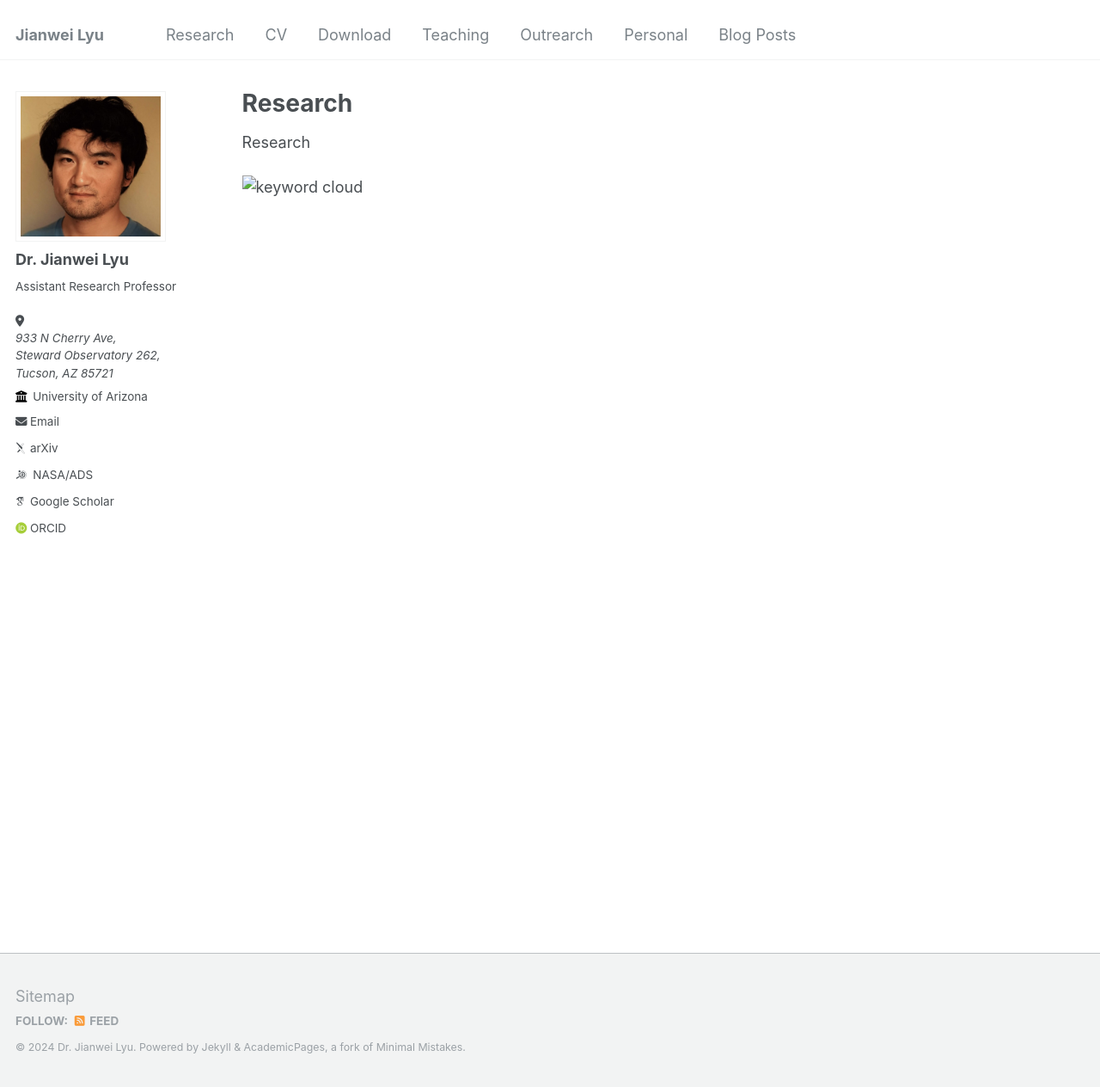
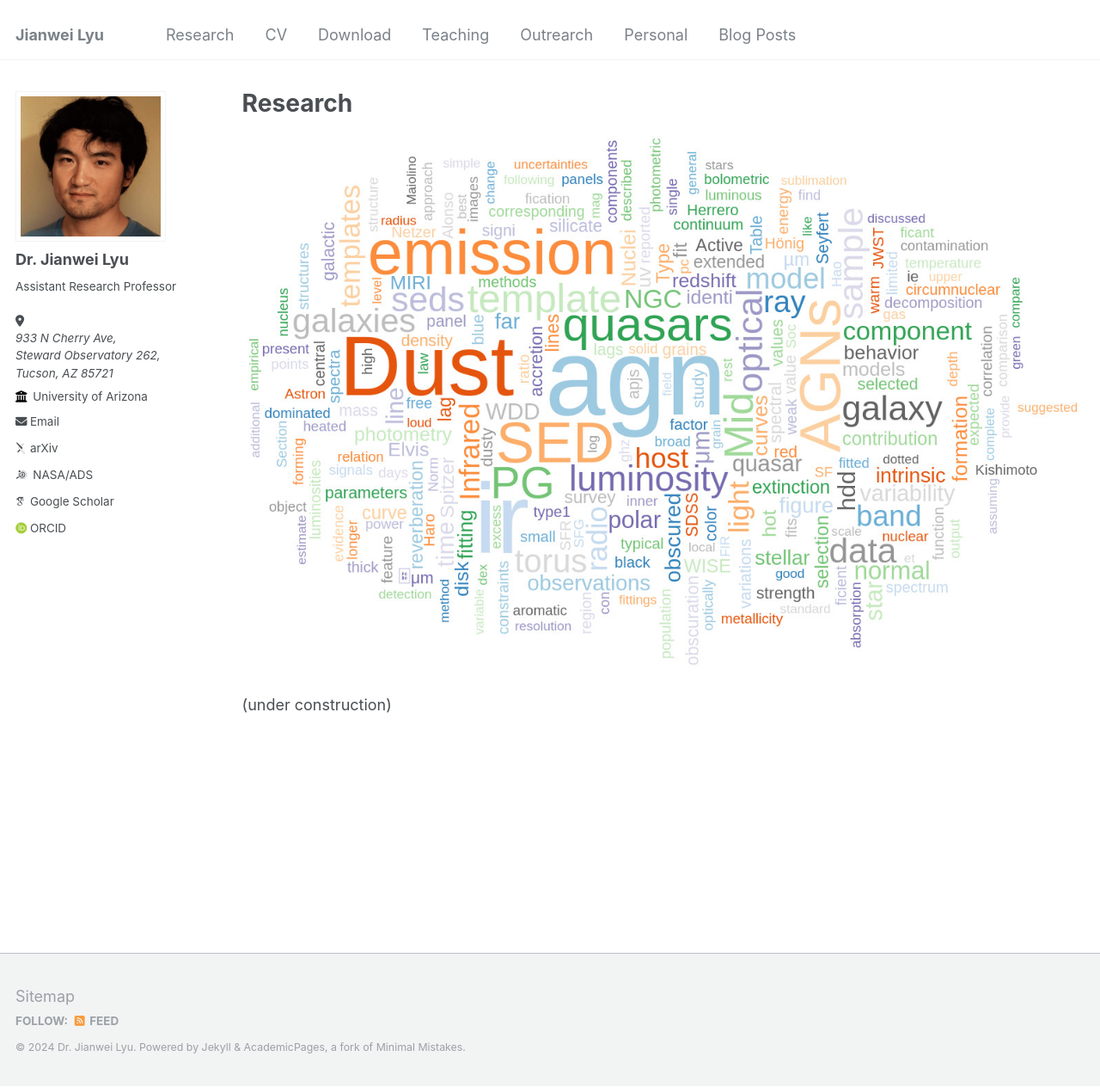
Before and after one commit to jlastro/jlastro.github.io_old, a Jekyll site: the page built from _pages/research.md, in a window 1280 px wide and 1264 px high. Shown: the whole window at 86% size. Built offline with Jekyll 4.4.1, drawn with Linux system fonts in a browser that asks for light colours; some web fonts are replaced.

Commit message:
added some images

```diff
--- a/_pages/research.md
+++ b/_pages/research.md
@@ -7,7 +7,7 @@ redirect_from:
   - /research
 ---
 
-Research
 
+![](../images/word_cloud_2406.jpeg)
 
-![keyword cloud](./images/word_cloud_2406.jpeg)
+(under construction)
```
